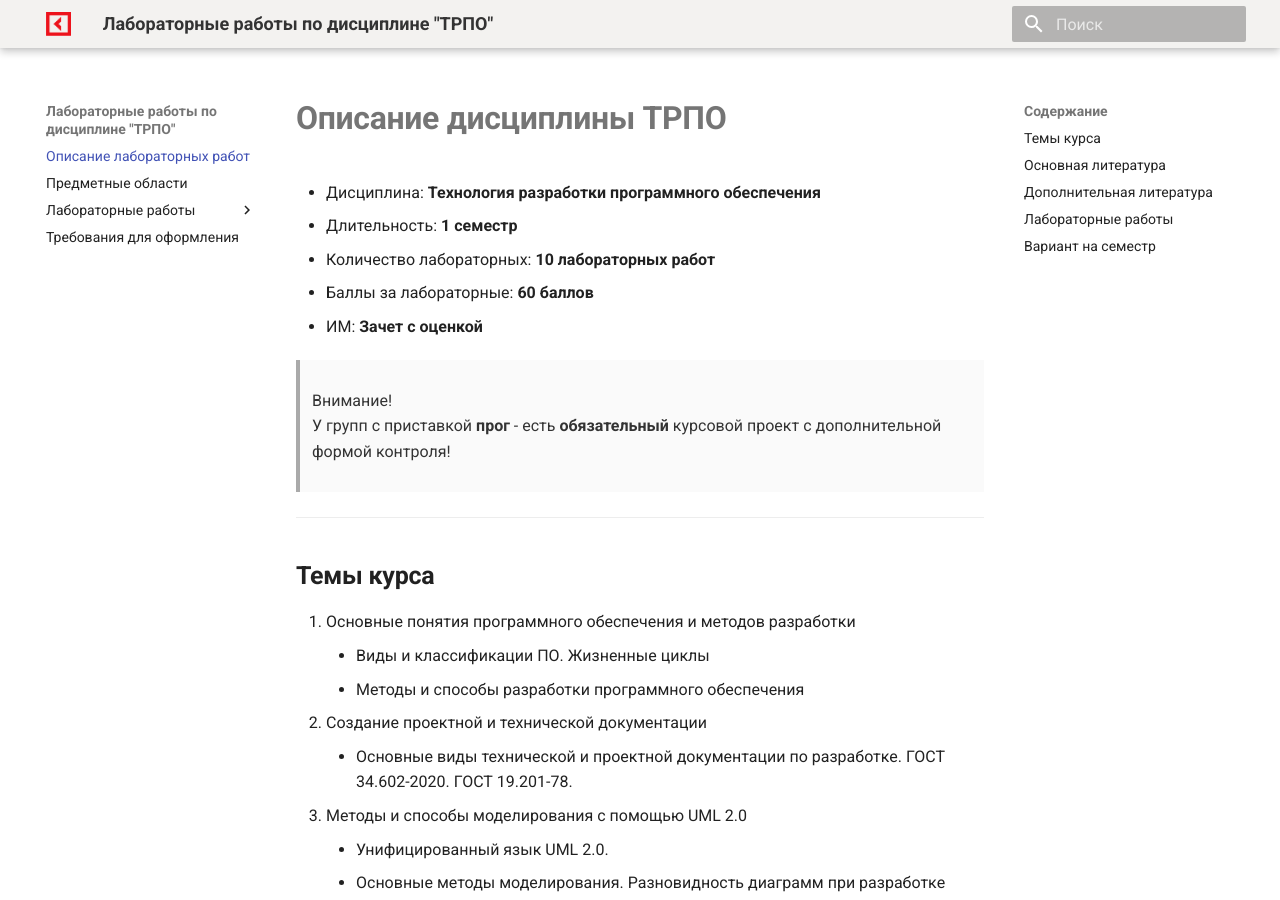
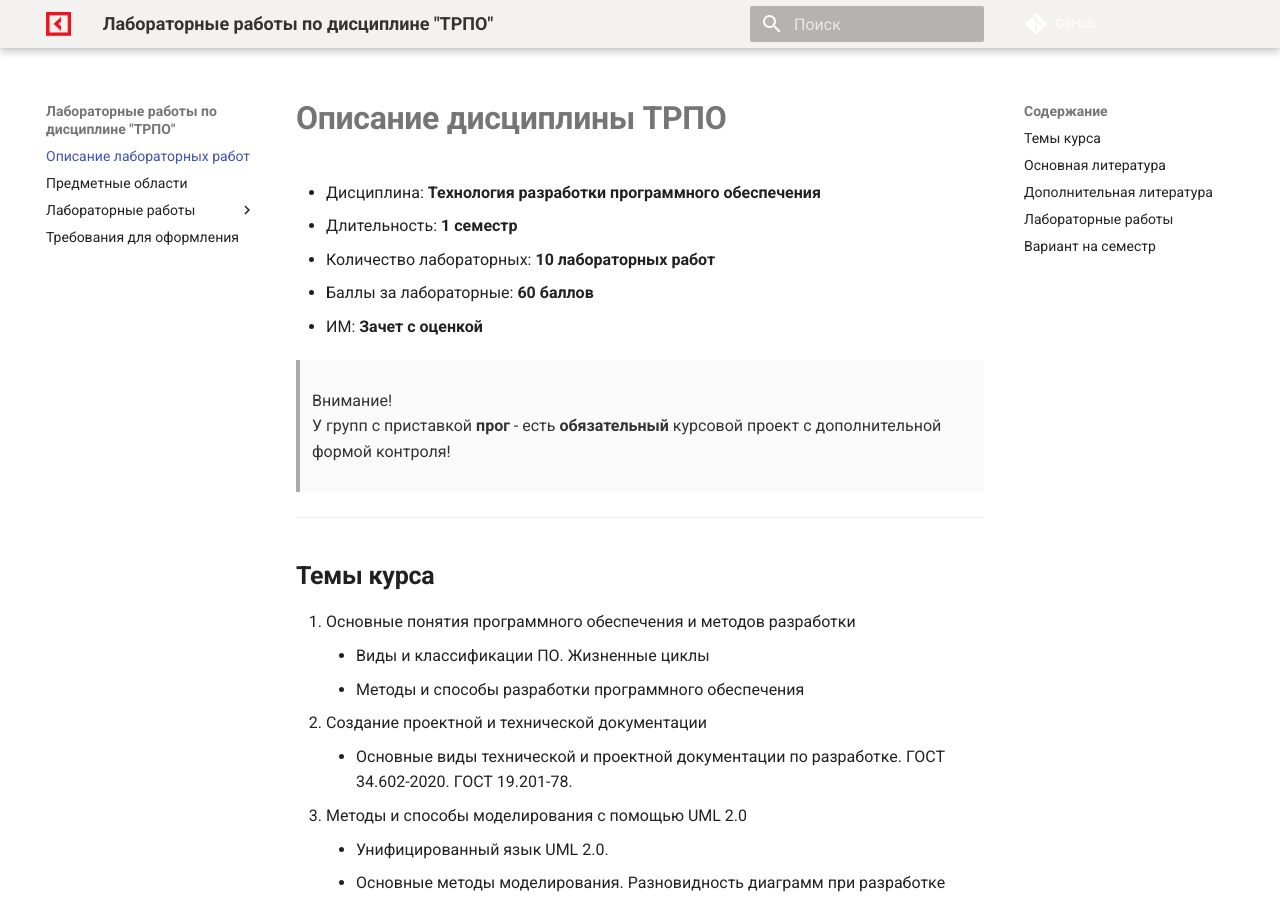
Before and after one commit to OlgaKraven/DKIP.PM.02.MDK.02-TRPOLab, an MkDocs documentation site: the page built from docs/intro.md, in a window 1280 px wide and 900 px high. Built offline with MkDocs 1.6.1 and Material for MkDocs 9.7.7, drawn with Linux system fonts in a browser that asks for light colours; comment, search, counter and statistics services are not loaded.

Commit message:
first commit

```diff
--- a/docs/stylesheets/extra.css
+++ b/docs/stylesheets/extra.css
@@ -1,12 +1,3 @@
-.md-typeset blockquote
-{
-    border-left: 0.3rem solid; /* цвет линии */
-    border-left-color: #e53935;
-    background-color: #fafafa;
-    padding: 0.6rem 1rem;
-    margin: 1rem 0;
-    color: #333;
-}
 :root  > * {
   --md-primary-fg-color:        #f3f2f0;
   --md-primary-fg-color--light: #ECB7B7;
@@ -30,3 +21,13 @@
   background-color: #fafafa;
   z-index: 10;
 }
+
+.md-typeset blockquote
+{
+    border-left: 0.3rem solid; /* цвет линии */
+    border-left-color: #e53935;
+    background-color: #fafafa;
+    padding: 0.6rem 1rem;
+    margin: 1rem 0;
+    color: #333;
+}
--- a/mkdocs.yml
+++ b/mkdocs.yml
@@ -1,4 +1,8 @@
 site_name: Лабораторные работы по дисциплине "ТРПО"
+site_url: https://olgakraven.github.io/DKIP.PM.02.MDK.02-TRPOLab/
+repo_url: https://github.com/OlgaKraven/DKIP.PM.02.MDK.02-TRPOLab
+
+use_directory_urls: false
 
 theme:
   name: material
@@ -11,6 +15,7 @@
     - navigation.top        # "наверх"
     - navigation.tracking   # подсветка активного пункта в правом TOC
     - toc.follow            # правый TOC следует за прокруткой
+  use_directory_urls: false
 plugins:
 - glightbox
 - search
@@ -28,7 +33,6 @@
         - Лабораторная работа 8: lab8.md
         - Лабораторная работа 9: lab9.md
         - Лабораторная работа 10: lab10.md
-
     - Требования для оформления: requirements.md
 markdown_extensions:
   - admonition
```
